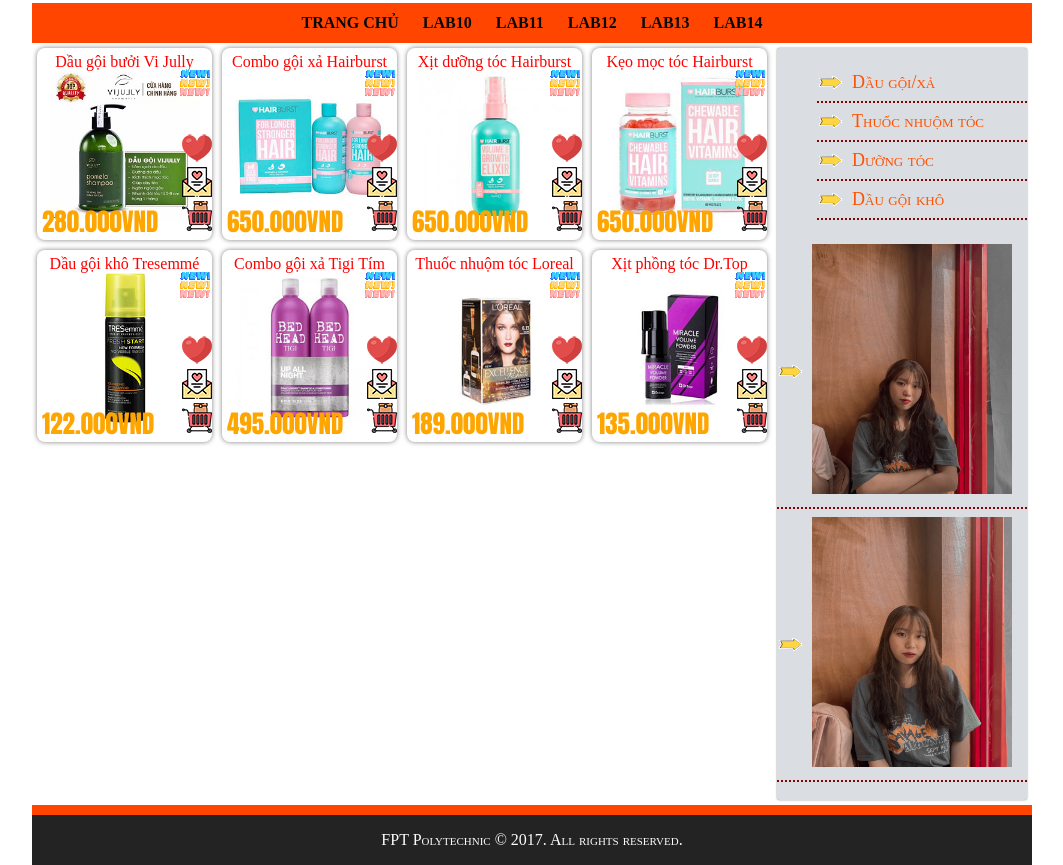
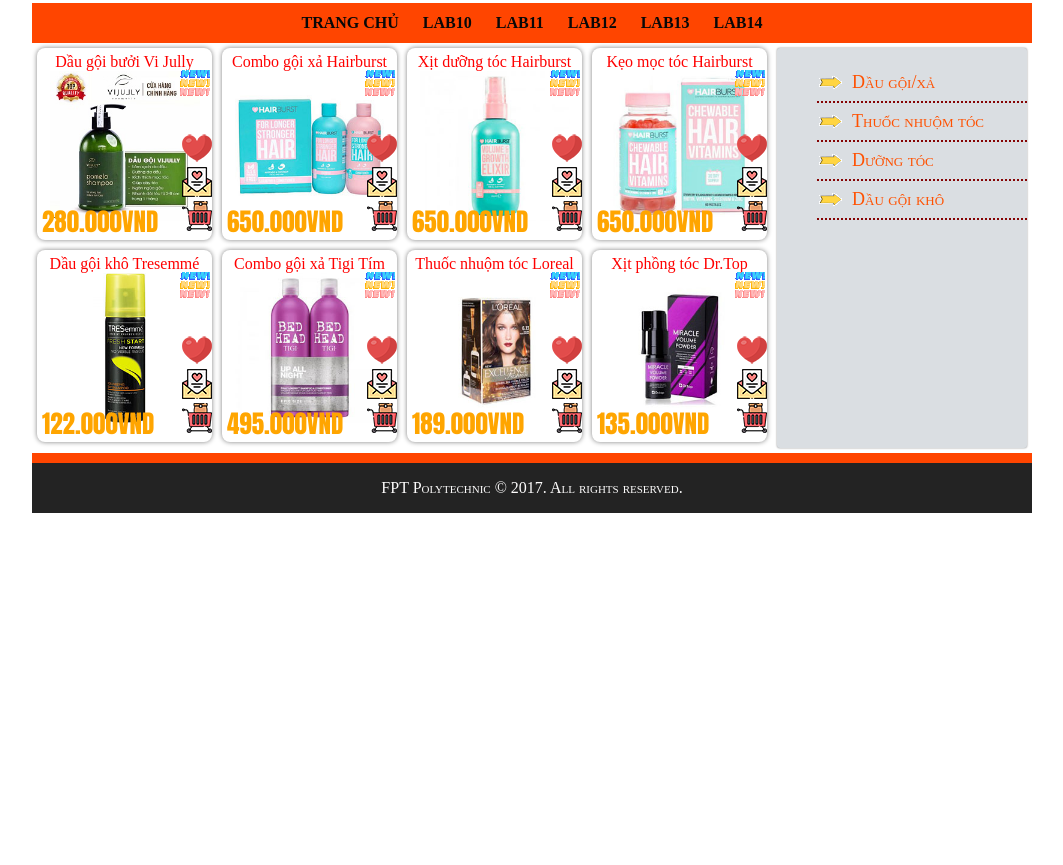
Before and after one commit to thudta/lab4, a plain HTML site: page index.html in a window 1280 px wide. Shown: the part 247-1112 px from the top of the page, without its empty margins (108-1171 px from the left). After the commit the page ends 800 px from the top, so only its background shows below. Drawn offline with Linux system fonts and the light colour scheme.

Commit message:
Update index.html

```diff
--- a/index.html
+++ b/index.html
@@ -160,11 +160,6 @@
                     <li><a href="#">Dưỡng tóc</a></li>
                     <li><a href="#">Dầu gội khô</a></li>
                 </ul>
-                <div id="anh">
-                    <a href="trang2.html" target="video"><img src="images/IMG_0289.JPG" width="200px" height="250px" alt=""></a>
-                    <a href="video1.html" target="video"><img src="images/IMG_0290.JPG" width="200px" height="250px" alt=""></a>
-                    <img src="image/INVIDEO.jpg" width="280px" alt="">
-                </div>
                 </aside>
             <footer>
                 FPT Polytechnic © 2017. All rights reserved.
```
